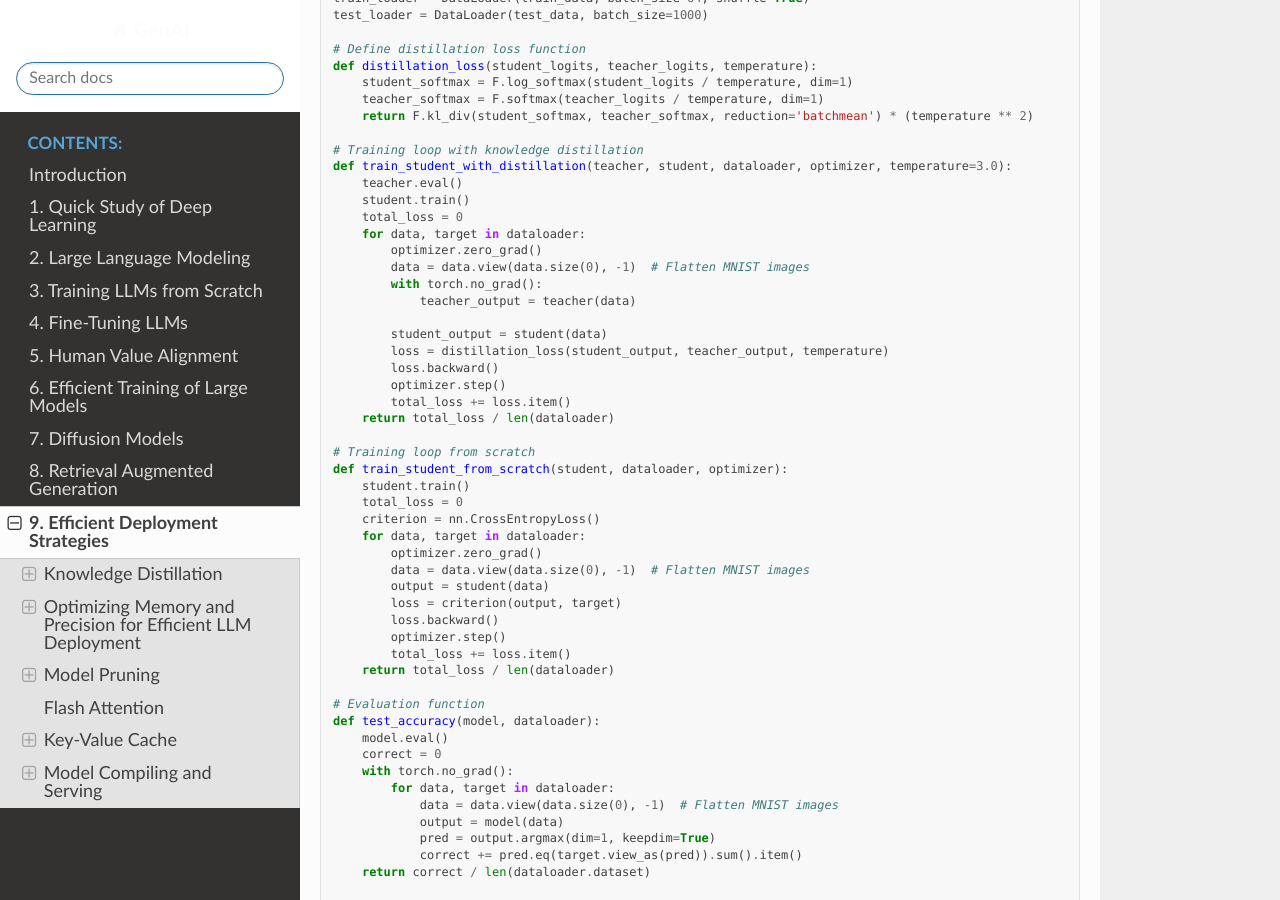
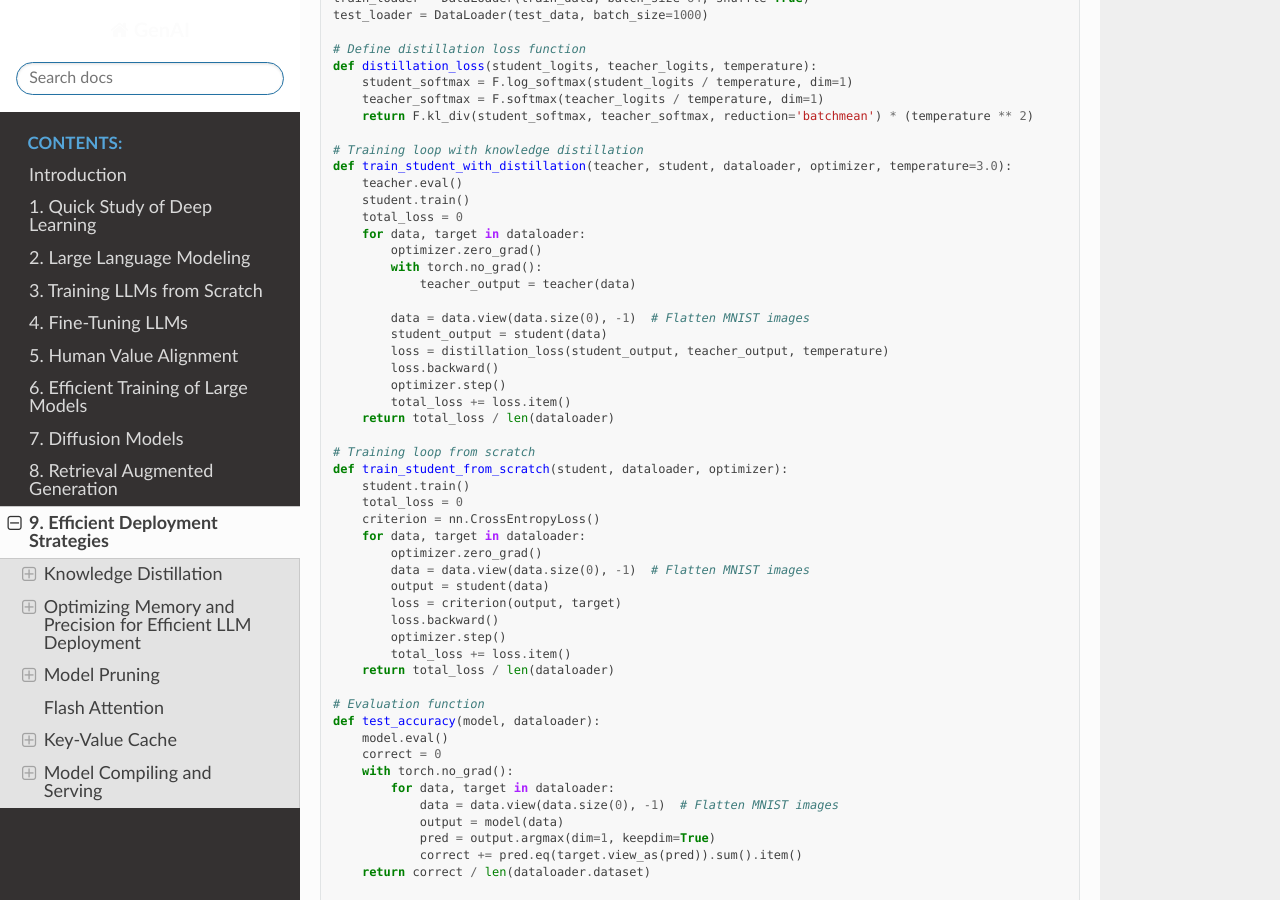
Before and after one commit to JieGroup/GenAI, a Sphinx documentation site: the page built from docs/deployment/index.md, in a window 1280 px wide and 900 px high, scrolled down 2379 px. Built offline with Sphinx 7.4.7 and the Read the Docs theme 3.1.0, drawn with Linux system fonts in a browser that asks for light colours; formulas are drawn with MathJax 3.

Commit message:
show index

```diff
--- a/docs/deployment/index.md
+++ b/docs/deployment/index.md
@@ -118,10 +118,10 @@ def train_student_with_distillation(teacher, student, dataloader, optimizer, tem
     total_loss = 0
     for data, target in dataloader:
         optimizer.zero_grad()
-        data = data.view(data.size(0), -1)  # Flatten MNIST images
         with torch.no_grad():
             teacher_output = teacher(data)
 
+        data = data.view(data.size(0), -1)  # Flatten MNIST images
         student_output = student(data)
         loss = distillation_loss(student_output, teacher_output, temperature)
         loss.backward()
```
